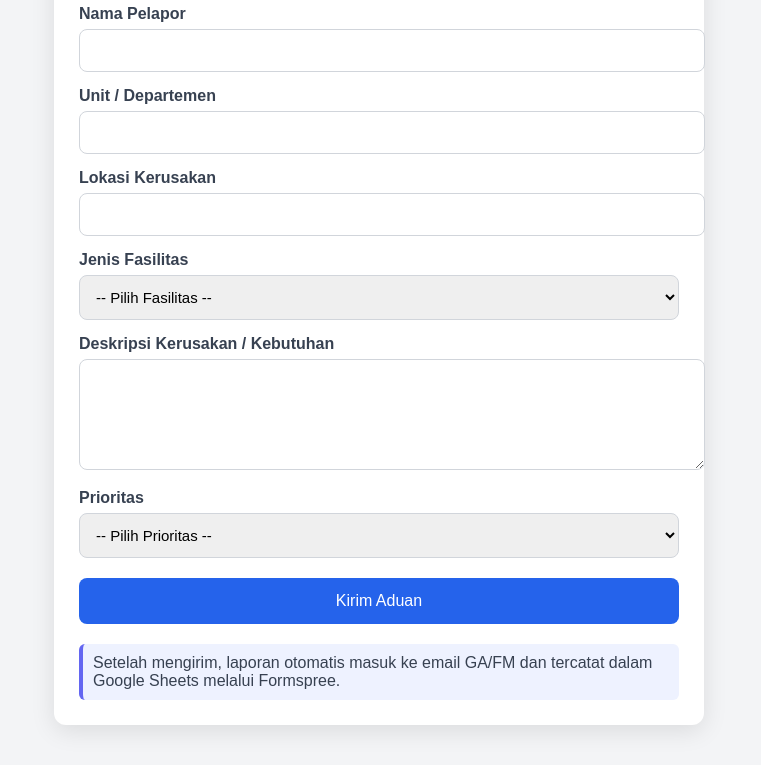
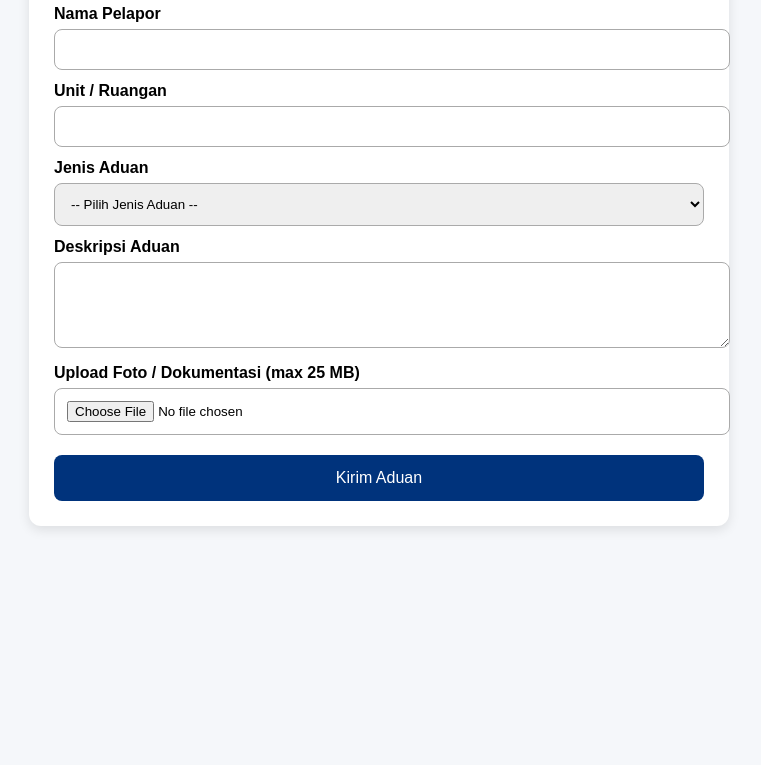
Before and after one commit to robbidio/kai, a plain HTML site: page index.html in a window 1280 px wide. Shown: the part 128-893 px from the top of the page, without its empty margins (261-1022 px from the left). After the commit the page ends 800 px from the top, so only its background shows below. Drawn offline with Linux system fonts and the light colour scheme.

Commit message:
Add files via upload
Signed-off-by: robbidio <robbidio.rd@gmail.com>

```diff
--- a/index.html
+++ b/index.html
@@ -1,142 +1,94 @@
 <!DOCTYPE html>
 <html lang="id">
 <head>
-<meta charset="UTF-8" />
-<meta name="viewport" content="width=device-width, initial-scale=1.0" />
-<title>Form Pengaduan Kerusakan & Kebutuhan Fasilitas</title>
+    <meta charset="UTF-8">
+    <meta name="viewport" content="width=device-width, initial-scale=1.0">
+    <title>Form Aduan Kerusakan & Kebutuhan Fasilitas</title>
 
     <style>
         body {
             font-family: Arial, sans-serif;
-        background: #f3f4f6;
+            background: #f5f7fa;
             margin: 0;
             padding: 0;
         }
-
         .container {
-        max-width: 600px;
+            max-width: 650px;
+            background: white;
             margin: 40px auto;
-        background: white;
             padding: 25px;
             border-radius: 12px;
-        box-shadow: 0 6px 25px rgba(0,0,0,0.1);
+            box-shadow: 0 4px 12px rgba(0,0,0,0.1);
         }
-
         h2 {
             text-align: center;
-        margin-bottom: 20px;
-        color: #1f2937;
+            color: #00337C;
         }
-
         label {
             font-weight: bold;
-        margin-top: 15px;
+            margin-top: 12px;
             display: block;
-        color: #374151;
         }
-
-    input, textarea, select {
+        input, select, textarea {
             width: 100%;
             padding: 12px;
             margin-top: 6px;
-        border: 1px solid #d1d5db;
             border-radius: 8px;
-        font-size: 15px;
+            border: 1px solid #aaa;
         }
-
         button {
             width: 100%;
-        background: #2563eb;
+            background: #00337C;
             color: white;
             padding: 14px;
             border: none;
             border-radius: 8px;
+            cursor: pointer;
             margin-top: 20px;
             font-size: 16px;
-        cursor: pointer;
-        transition: 0.2s;
         }
-
         button:hover {
-        background: #1d4ed8;
-    }
-
-    .note {
-        background: #eef2ff;
-        border-left: 4px solid #6366f1;
-        padding: 10px;
-        margin-top: 20px;
-        border-radius: 6px;
-        color: #374151;
+            background: #001F4D;
         }
     </style>
+</head>
 
-</head>
 <body>
+    <div class="container">
+        <h2>Form Aduan Kerusakan / Kebutuhan Fasilitas</h2>
 
-<div class="container">
-    <h2>Form Pengaduan Kerusakan & Kebutuhan Fasilitas</h2>
-
-    <form id="myForm" action="https://formspree.io/f/mvgorelb" method="POST">
+        <form
+            action="https://formspree.io/f/mqavdqry"
+            method="POST"
+            enctype="multipart/form-data"
+        >
 
             <label>Nama Pelapor</label>
-        <input type="text" name="nama" required>
+            <input type="text" name="nama_pelapor" required>
 
-        <label>Unit / Departemen</label>
-        <input type="text" name="unit" required>
+            <label>Unit / Ruangan</label>
+            <input type="text" name="unit_ruangan" required>
 
-        <label>Lokasi Kerusakan</label>
-        <input type="text" name="lokasi" required>
-
-        <label>Jenis Fasilitas</label>
-        <select name="jenis_fasilitas" required>
-            <option value="">-- Pilih Fasilitas --</option>
-            <option>Listrik</option>
-            <option>AC / Ventilasi</option>
-            <option>Mebel (Meja/Kursi)</option>
-            <option>Toilet</option>
-            <option>Peralatan IT</option>
-            <option>Ruang Kelas</option>
+            <label>Jenis Aduan</label>
+            <select name="jenis_aduan" required>
+                <option value="">-- Pilih Jenis Aduan --</option>
+                <option>Kerusakan Fasilitas</option>
+                <option>Kebutuhan Fasilitas</option>
+                <option>Kebersihan</option>
                 <option>Lainnya</option>
             </select>
 
-        <label>Deskripsi Kerusakan / Kebutuhan</label>
-        <textarea name="deskripsi" rows="5" required></textarea>
+            <label>Deskripsi Aduan</label>
+            <textarea name="deskripsi" rows="4" required></textarea>
 
-        <label>Prioritas</label>
-        <select name="prioritas" required>
-            <option value="">-- Pilih Prioritas --</option>
-            <option>Rendah</option>
-            <option>Sedang</option>
-            <option>Tinggi (Urgent)</option>
-        </select>
+            <label>Upload Foto / Dokumentasi (max 25 MB)</label>
+            <input type="file" name="foto" accept="image/*,application/pdf" required>
 
             <button type="submit">Kirim Aduan</button>
 
-        <div class="note">
-            Setelah mengirim, laporan otomatis masuk ke email GA/FM dan tercatat
-            dalam Google Sheets melalui Formspree.
-        </div>
+            <input type="hidden" name="_redirect" value="success.html">
 
         </form>
     </div>
-
-<script>
-document.getElementById("myForm").addEventListener("submit", function(e){
-    e.preventDefault();
-    const form = e.target;
-
-    fetch(form.action, {
-        method: "POST",
-        body: new FormData(form),
-        headers: { 'Accept': 'application/json' }
-    }).then(response => {
-        window.location.href = "success.html";   // redirect
-    }).catch(error => {
-        alert("Terjadi kesalahan, coba lagi.");
-    });
-});
-</script>
-
 </body>
 </html>
```
Lines whose indentation alone changed are shown as unchanged.
